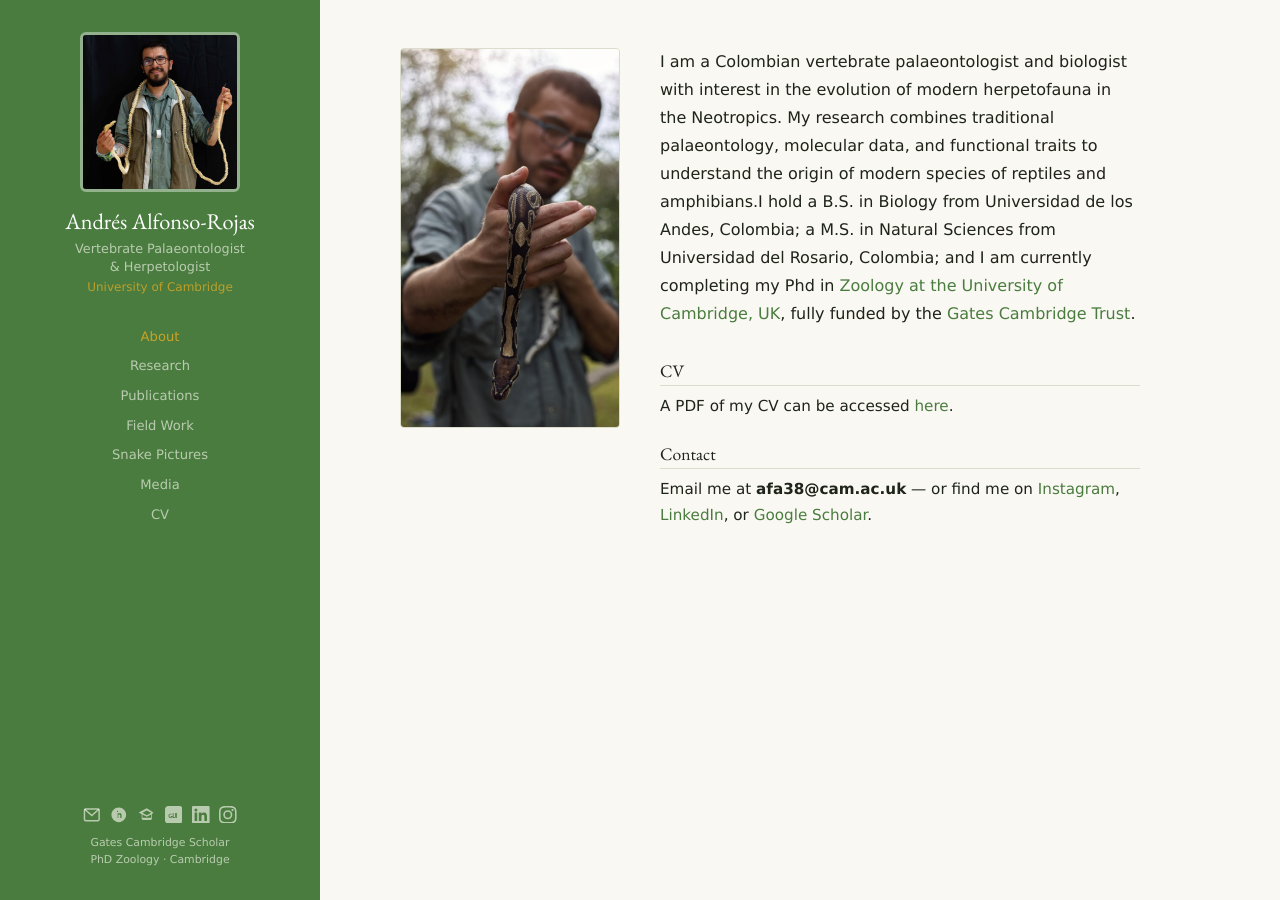
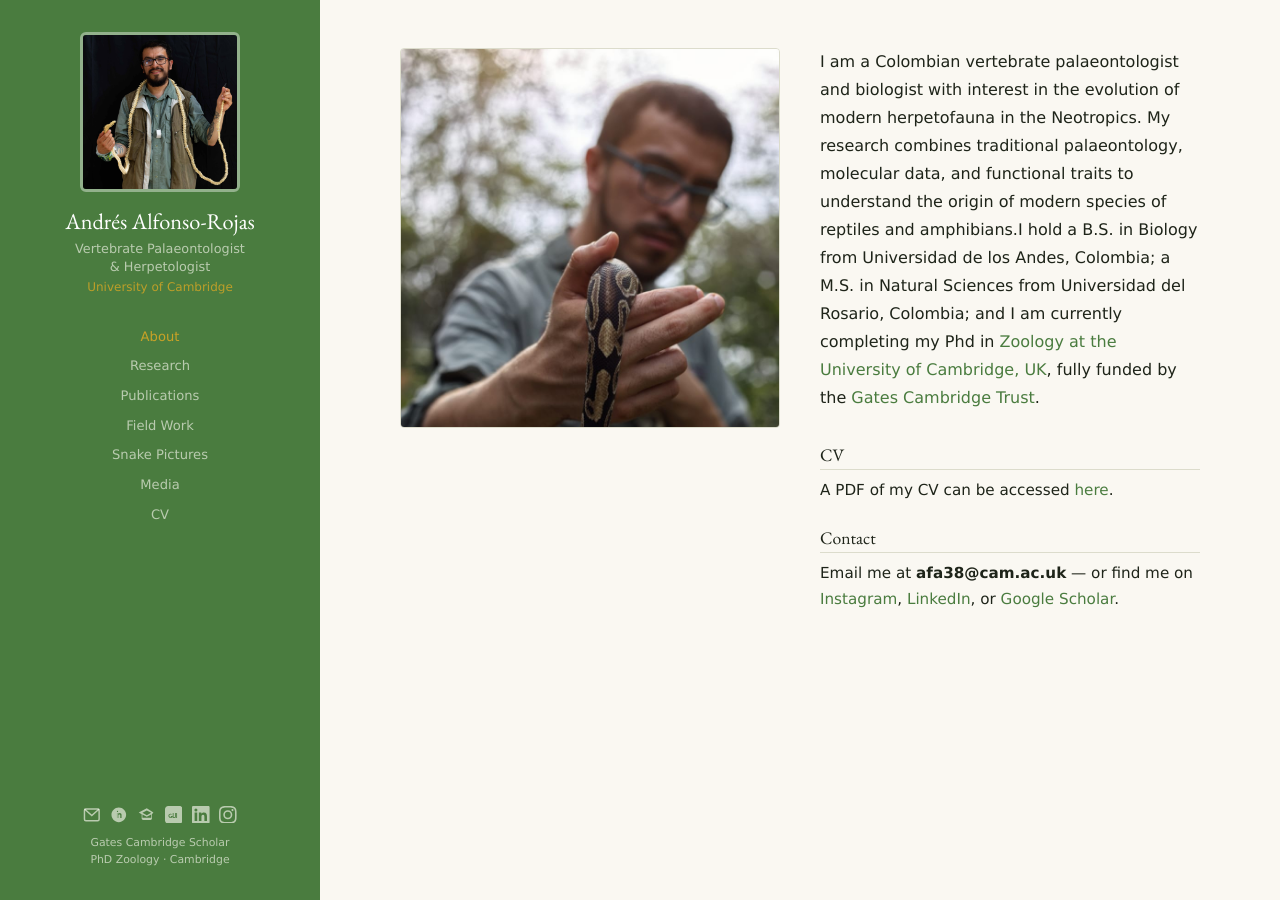
Before and after one commit to palaeophidia/palaeophidia.github.io, a Jekyll site: the page built from index.md, in a window 1280 px wide. Built offline with Jekyll 4.4.1, drawn with Linux system fonts in a browser that asks for light colours.

Commit message:
increase size of images in pubs and about

```diff
--- a/public/css/main.css
+++ b/public/css/main.css
@@ -100,7 +100,7 @@ h1, h2, h3, h4 {
 .content {
   margin-left: 25rem;
   padding: 3rem 4rem 4rem;
-  max-width: 740px;
+  max-width: 800px;
 }
 
 .container { padding-inline: 0; }
@@ -204,7 +204,7 @@ h1, h2, h3, h4 {
   align-items: flex-start;
 }
 .about-photo {
-  flex: 0 0 220px;
+  flex: 0 0 380px;
   width: 220px;
   height: 380px;
   border-radius: 4px;
@@ -286,9 +286,9 @@ h1, h2, h3, h4 {
 .pub-item:hover .pub-thumb { opacity: 1; }
 
 .pub-thumb {
-  flex: 0 0 80px;
-  width: 80px;
-  height: 80px;
+  flex: 0 0 100px;
+  width: 100px;
+  height: 100px;
   object-fit: cover;
   border-radius: 3px;
   border: 1px solid var(--border);
@@ -479,9 +479,9 @@ h1, h2, h3, h4 {
 }
 .research-project-text { flex: 1; min-width: 0; }
 .research-img {
-  flex: 0 0 200px;
-  width: 200px;
-  height: 200px;
+  flex: 0 0 300px;
+  width: 300px;
+  height: 300px;
   object-fit: cover;
   border-radius: 4px;
   border: 1px solid var(--border);
```
